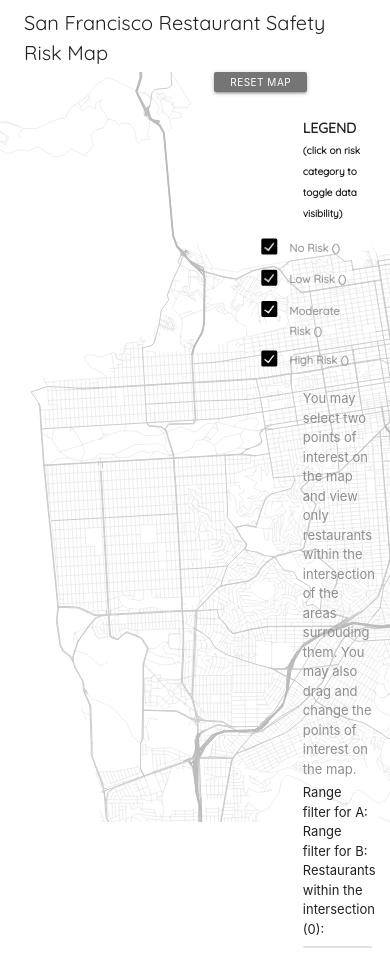
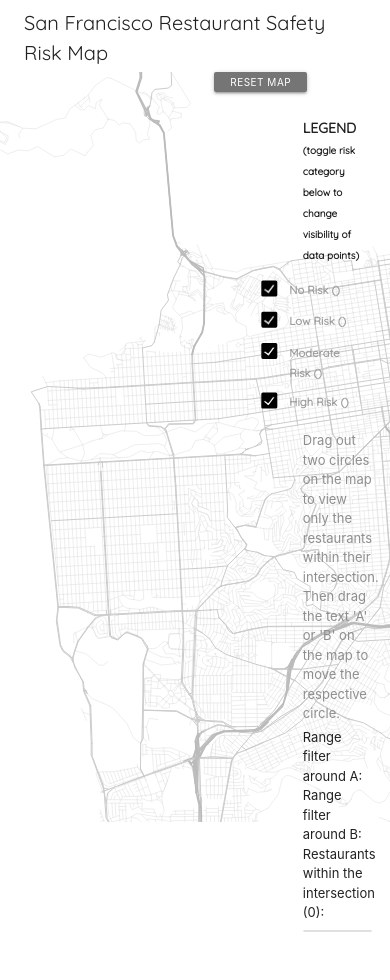
Before and after one commit to chunw/SF-Restaurants-DataViz, a plain HTML site: page index.html in a window 390 px wide. Shown: the top 980 px of the page. Drawn offline with nearby package versions, Linux system fonts and the light colour scheme; no server answers.

Commit message:
changed instruction wording

```diff
--- a/css/style.css
+++ b/css/style.css
@@ -84,6 +84,10 @@
   font-size: 13px;
 }
 
+.result-list-info div:first-child {
+  color: #8e8e8e;
+}
+
 #result-list .title {
   font-family: sans-serif;
 }
--- a/index.html
+++ b/index.html
@@ -21,7 +21,7 @@
     </div>
   </div>
   <div class="section right">
-    <div class="legendTitle">LEGEND <span style="font-size: 10px">(click on risk category to toggle data visibility)</span></div>
+    <div class="legendTitle">LEGEND <span style="font-size: 10px">(toggle risk category below to change visibility of data points)</span></div>
     <div class="checkbox-group">
       <p>
         <label>
@@ -49,13 +49,12 @@
       </p>
     </div>
     <div class="result-list-info">
-      <div style="color: #8e8e8e;">
-        You may select two points of interest on the map and view only restaurants within the intersection
-        of the areas surrouding them. You may also drag and change the points of interest on the map.
+      <div>
+        Drag out two circles on the map to view only the restaurants within their intersection. Then drag the text 'A' or 'B' on the map to move the respective circle.
       </div>
       <div style="padding-top: 4px; padding-bottom: 4px;">
-      Range filter for A: <span class="filter-range" id="filter-range-a"></span><br>
-      Range filter for B: <span class="filter-range" id="filter-range-b"></span><br>
+      Range filter around A: <span class="filter-range" id="filter-range-a"></span><br>
+      Range filter around B: <span class="filter-range" id="filter-range-b"></span><br>
       <div>
       Restaurants within the intersection (<span id="filter-count">0</span>):</div>
     <ul class="collection" id="result-list">
```
